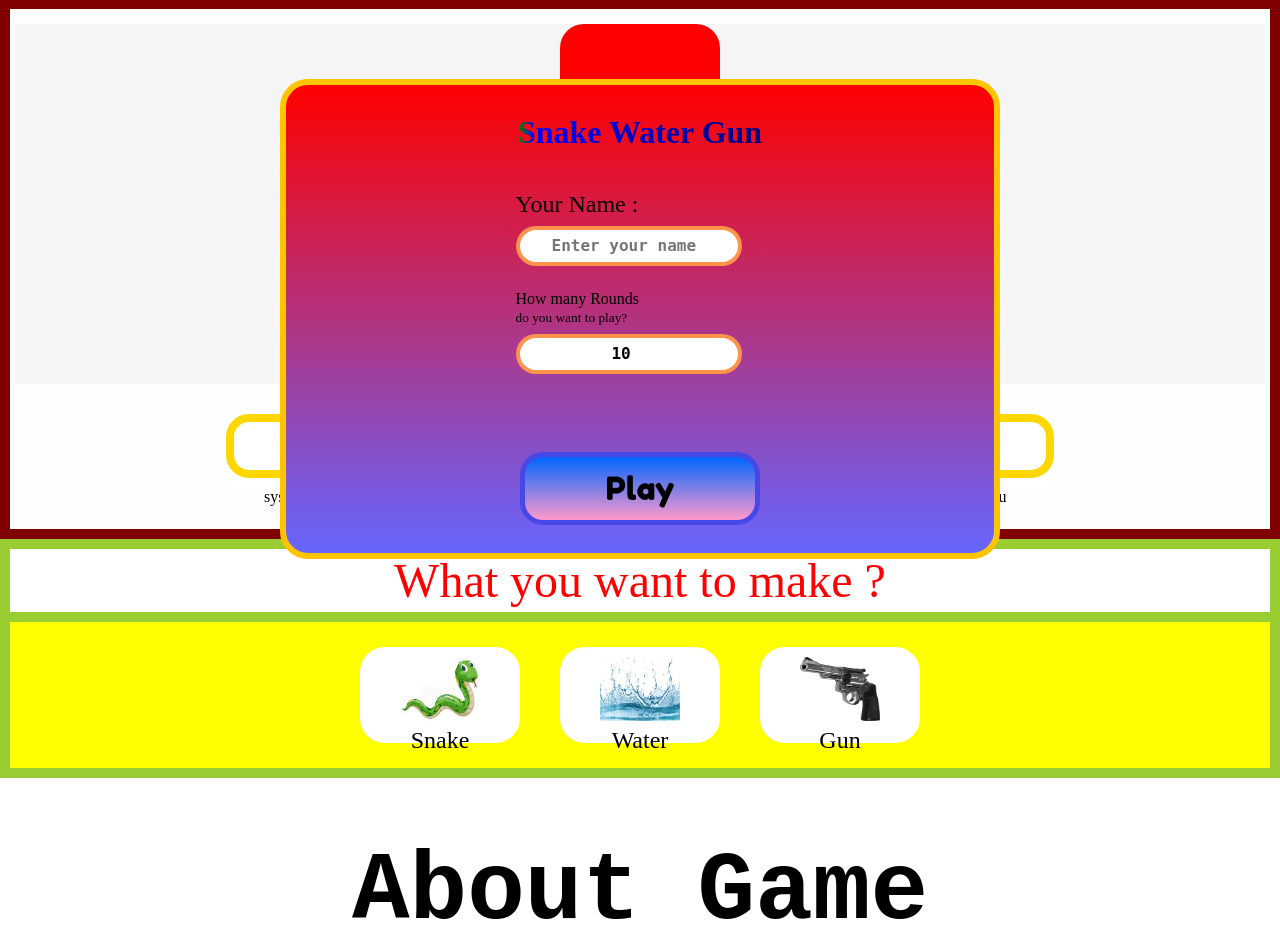
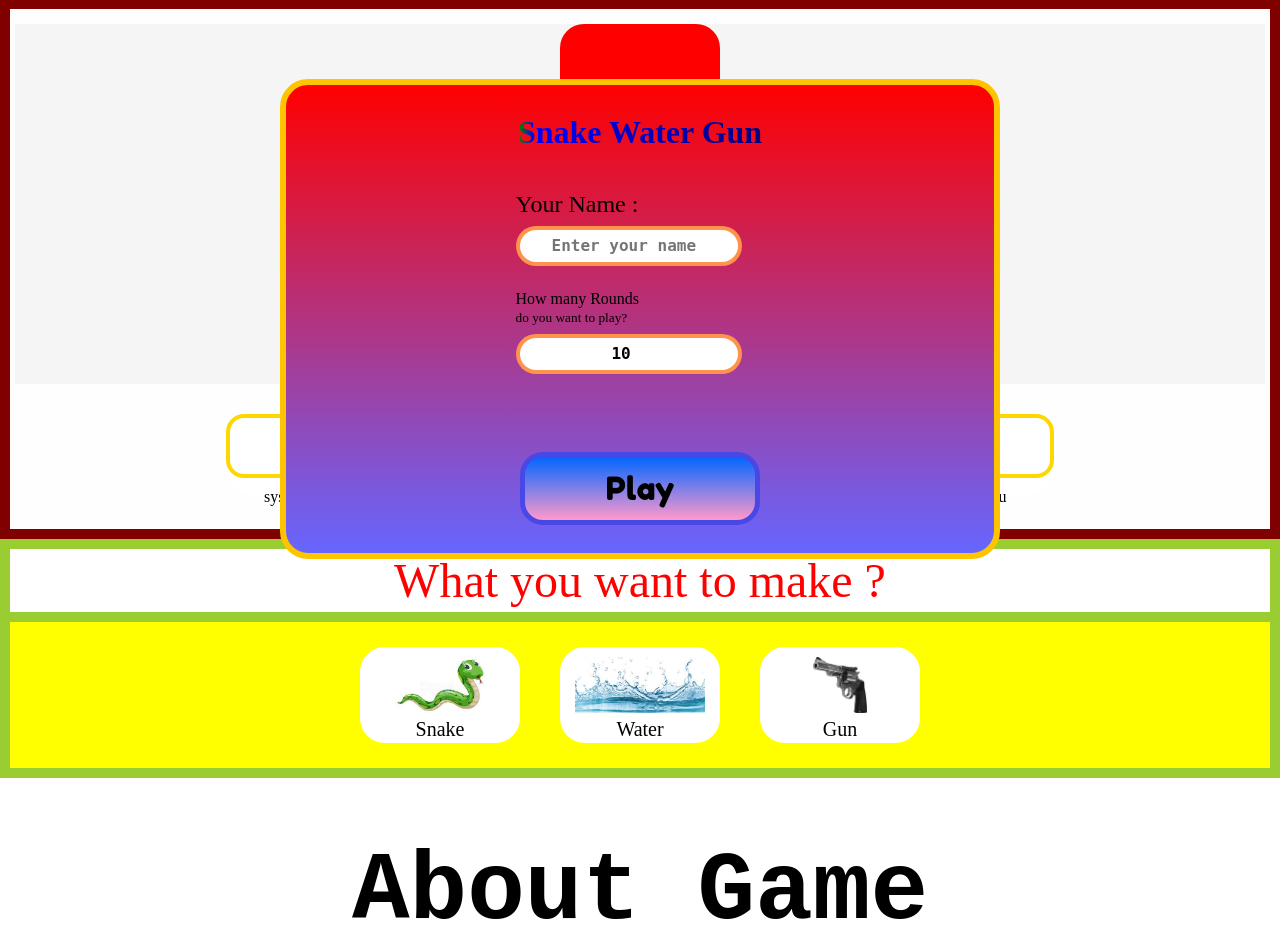
Before and after one commit to vignesh-cloud-prog/SnakeWaterGun-Game, a PHP site: page /swg.html in a window 1280 px wide. Shown: the part 81-1028 px from the top of the page. Run offline with PHP 8.4, Linux system fonts and the light colour scheme.

Commit message:
css fixed
Signed-off-by: vignesh-cloud-prog <vigneshun80@gmail.com>

```diff
--- a/static/css/swg.css
+++ b/static/css/swg.css
@@ -119,20 +119,12 @@
     margin: auto;
 }
 
-#system {
+#system,#user {
     height: 8vh;
     width: 15vh;
     margin: auto;
-    border-radius: 23px;
-    border: 8px solid gold;
-}
-
-#user {
-    border-radius: 23px;
-    border: 8px solid gold;
-    height: 8vh;
-    margin: auto;
-    width: 15vh;
+    border-radius: 18px;
+    border: 4px solid gold;
 }
 
 #state {
@@ -164,28 +156,27 @@
 
 
 /* user planel */
+#user img,#system img {
+    height: 7vh;
+    width: 14vh;
+    margin: auto;
+    border-radius: 18px;
 
-.coin img {
-    height: 8vh;
-    width: 15vh;
-    margin: auto;
-}
-
-img {
-    height: 8vh;
-    width: 10vh;
-    margin: auto;
 }
 
 .weapon {
     border: 10px solid white;
     border-radius: 25px;
     background-color: white;
-    font-size: 3vh;
+    font-size: 2.5vh;
     margin: 20px;
     height: 12vh;
     width: 20vh;
     text-align: center;
+}
+.weapon img{
+    height: 7vh;
+    width: 14;
 }
 
 #info {
```
